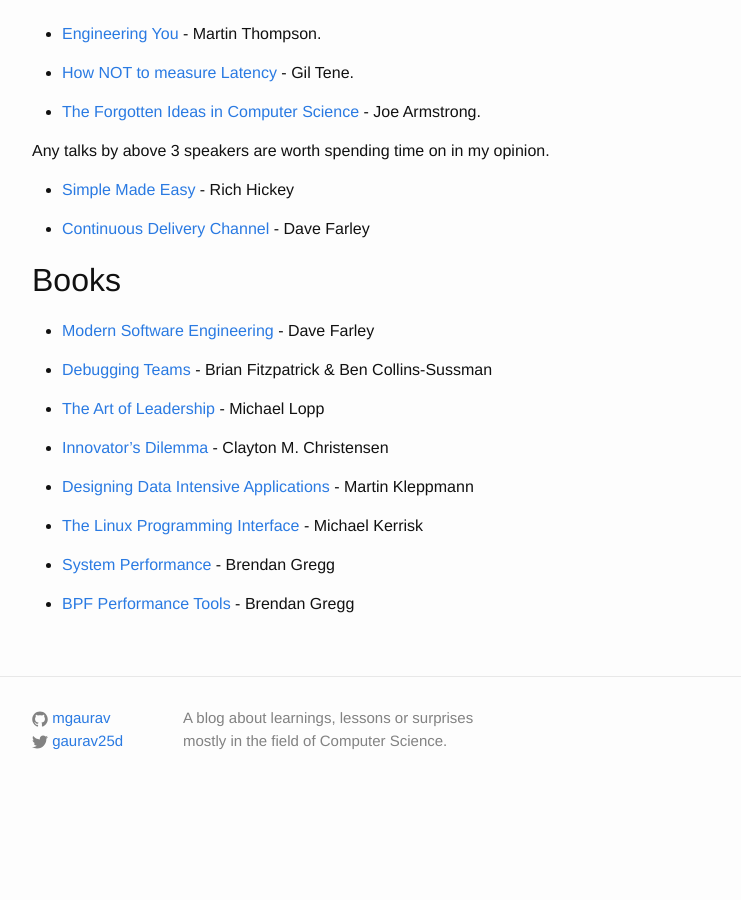
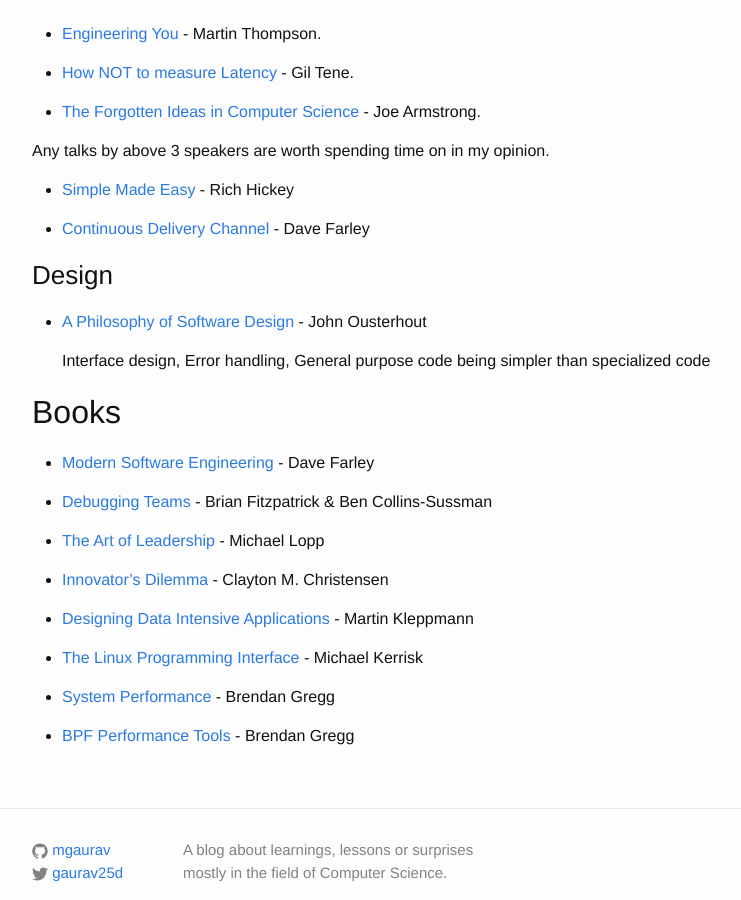
Before and after one commit to mgaurav/mgaurav.github.io, a Jekyll site: the page built from _posts/2021-12-30-people-resources-i-follow.markdown, in a window 1280 px wide and 900 px high, scrolled down 1531 px. Shown: the whole window, without its empty margins (238-979 px from the left). Built offline with Jekyll 4.4.1, drawn with Linux system fonts in a browser that asks for light colours; comment, search, counter and statistics services are not loaded; before the commit the page ends 2343 px from its top, so only the background shows below that.

Commit message:
Add John Ousterhout talk link

```diff
--- a/_posts/2021-12-30-people-resources-i-follow.markdown
+++ b/_posts/2021-12-30-people-resources-i-follow.markdown
@@ -82,6 +82,10 @@ Any talks by above 3 speakers are worth spending time on in my opinion.
 
 *   [Continuous Delivery Channel](https://www.youtube.com/channel/UCCfqyGl3nq_V0bo64CjZh8g) - Dave Farley
 
+### Design
+* [A Philosophy of Software Design](https://www.youtube.com/watch?v=bmSAYlu0NcY) - John Ousterhout
+
+  Interface design, Error handling, General purpose code being simpler than specialized code
 
 ## Books
 
```
